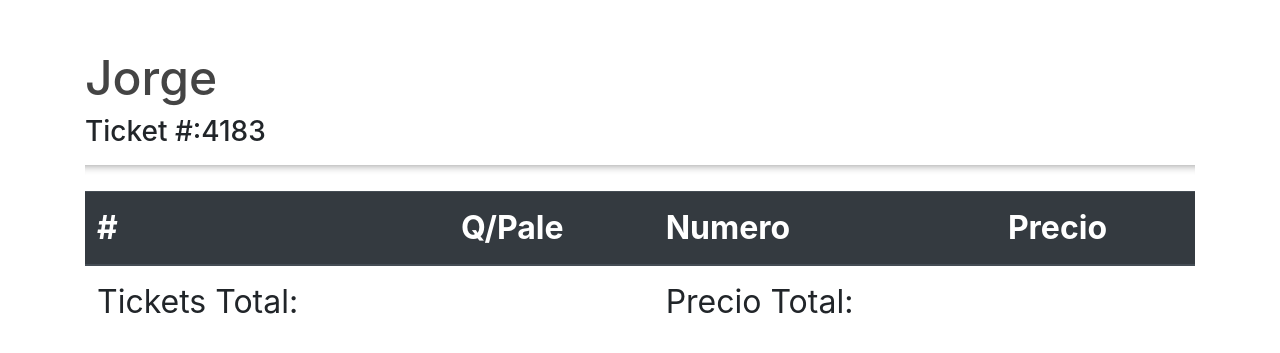
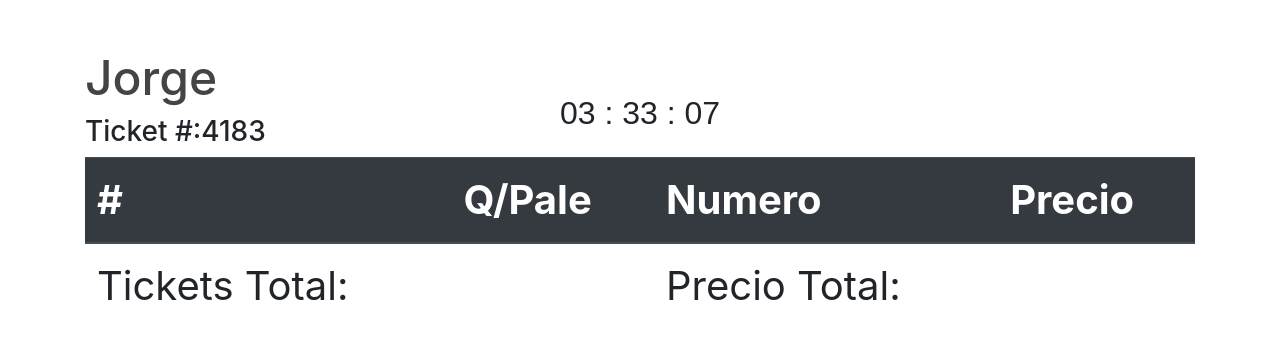
Before and after one commit to jcandyn/Output, a plain HTML site: page index.html in a window 1280 px wide. Shown: the part 1775-2128 px from the top of the page. Drawn offline with nearby package versions, Linux system fonts and the light colour scheme.

Commit message:
added day of the week

```diff
--- a/index.html
+++ b/index.html
@@ -98,13 +98,26 @@
   <div class="container output">
     <div class="row">
       <div class="col">
+        <h1 id="nombreElement">Jorge</h1>
+        <h3>Ticket #:4183</h3>
+        <div id="serial"></div>
 
-<h1 id="nombreElement">Jorge</h1>
-<h3>Ticket #:4183</h3>
-<div id="serial"></div>
+        <div id="date"></div>
+      </div>
 
-<div id="date"></div>
+      <div class="col">
+        <div id="clock"></div>
 
+      </div>
+      <div class="col">
+        <div id="day"></div>
+      </div>
+    </div>
+
+      <div class="col">
+
+
+   <div class="row">
 <hr class="hr-13">
 
 
@@ -135,5 +148,6 @@
 </div>
 </body>
 </div>
+</div>
 
 </html>
--- a/index.js
+++ b/index.js
@@ -1,6 +1,8 @@
 
 
   $( document ).ready(function() {
+
+    currentTime();
     let count = 0;
 
     let newPrecio = 0;
@@ -93,9 +95,38 @@ function addRow(count,type,numero,precio,nombre) {
   $("#precio").val("");
 };
 
+
+function currentTime() {
+  var date = new Date(); /* creating object of Date class */
+  var hour = date.getHours();
+  var min = date.getMinutes();
+  var sec = date.getSeconds();
+  hour = updateTime(hour);
+  min = updateTime(min);
+  sec = updateTime(sec); document.getElementById("clock").innerText = hour + " : " + min + " : " + sec; /* adding time to the div */
+  setTimeout( function(){ currentTime()},1000); /* setting timer */
+}
+
+function updateTime(k) {
+  if (k < 10)
+   k= "0" + k;
+
+
+    return k;
+
+}
+
+currentTime(); /* calling currentTime() function to initiate the process */
+
 function date() {
+  var days = ['Domingo','Lunes','Martes','Miércoles','Jueves','Viernes','Sábado'];
+var today = new Date();
 
-var today = new Date();
+
+var n = today.getDay();
+
+var dayDiv = $("h2").text(days[n]);
+$("#day").append(dayDiv);
 
 var day = today.getDate();
 var month = today.getMonth() + 1;
--- a/style.css
+++ b/style.css
@@ -151,12 +151,19 @@ margin: 1rem;
       }
 
       th {
-        font-size: 2rem;
+        font-size: 2.5rem;
       }
 
       td {
+        font-size: 2.5rem;
+      }
+
+      #clock{
+        font-family: arial;
         font-size: 2rem;
-      }
+        text-align: center;
+        padding-top : 40px
+
       }
 
       #mainBtn {
@@ -170,3 +177,4 @@ margin: 1rem;
         border: 0;
         box-shadow: 0 10px 10px -10px #8c8c8c inset;
       }
+  }
```
Lines whose indentation alone changed are shown as unchanged.
